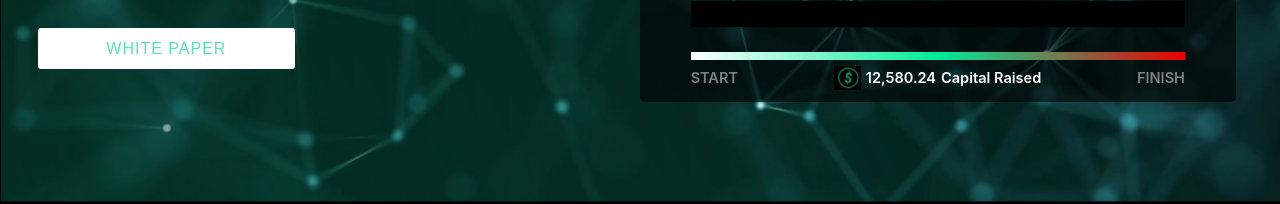
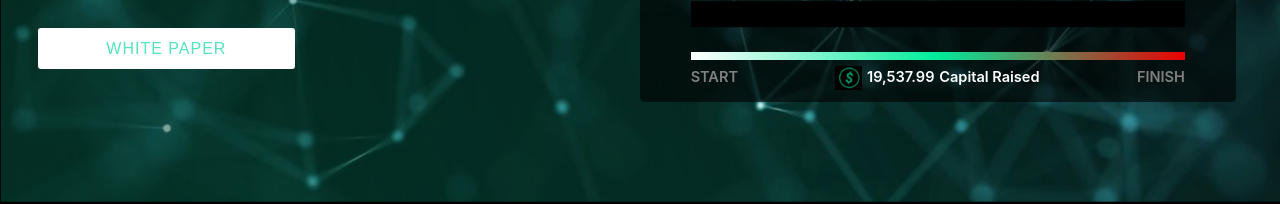
Before and after one commit to CryptoLand-Coin/webApp, a React (Create React App) app in the folder cryptoland/: page / in a window 1280 px wide. Shown: the part 567-771 px from the top of the page. Built offline with nearby package versions, Linux system fonts and the light colour scheme.

Commit message:
Funds Update 1/28/20

```diff
--- a/cryptoland/src/components/ProgressBar.js
+++ b/cryptoland/src/components/ProgressBar.js
@@ -3,7 +3,7 @@ import { ProgressBarContainer } from '../styles/ProgressBarContainer'
 
 function ProgressBar() {
 
-    const [funds, setFunds] = useState(12580.24)
+    const [funds, setFunds] = useState(19537.99)
     const [percent, setPercent] = useState(`${(1 - (funds/500000000)) * 100}%`)
 
     useEffect(()=> {
```
